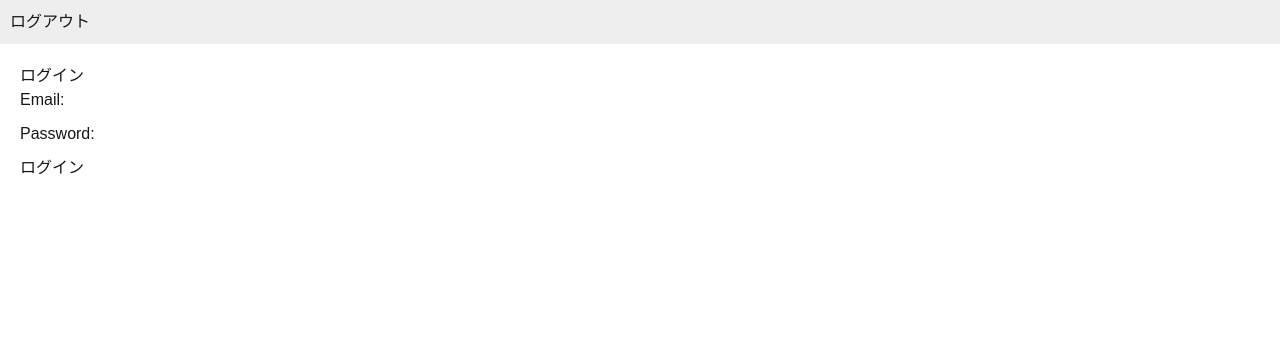
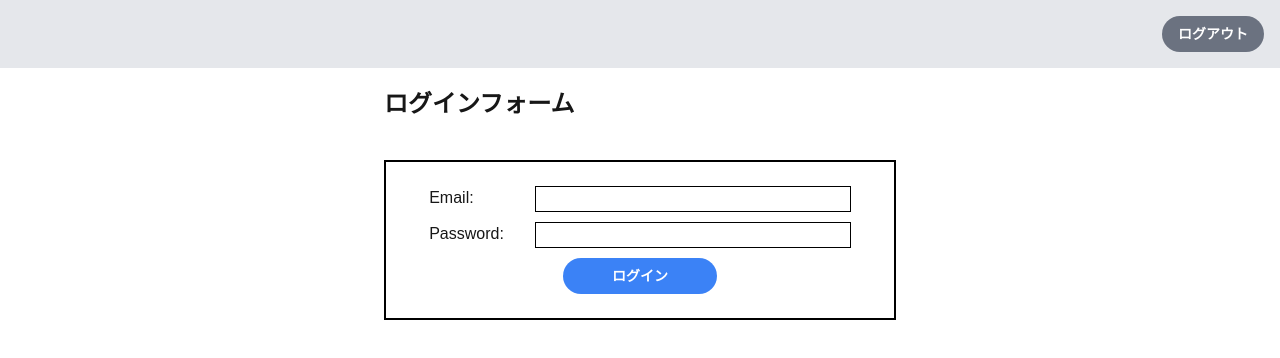
Before and after one commit to kai-phoenix/meetup_link, a Next.js app in the folder frontend/: page /login in a window 1280 px wide. Shown: the top 358 px of the page. Built offline with nearby package versions, Linux system fonts and the light colour scheme.

Commit message:
[add] ログイン、ログアウトフォームデザイン修正
tailwindsでcssを記述、マークアウトする

```diff
--- a/frontend/app/components/LogoutButton.tsx
+++ b/frontend/app/components/LogoutButton.tsx
@@ -18,7 +18,7 @@ export function LogoutButton() {
         router.push('/login')
     }
     return (
-        <button onClick={handleLogout}>
+        <button onClick={handleLogout} className="bg-gray-500 hover:bg-gray-700 text-white font-bold py-2 px-4 rounded-3xl text-sm /">
             ログアウト
         </button>
     )
--- a/frontend/app/layout.tsx
+++ b/frontend/app/layout.tsx
@@ -28,7 +28,7 @@ export default function RootLayout({
       <body
         className={`${geistSans.variable} ${geistMono.variable} antialiased`}
       >
-        <nav style={{padding:10,background:'#eee'}}>
+        <nav className="flex justify-end bg-gray-200 p-4">
           <LogoutButton/>
         </nav>
         {children}
--- a/frontend/app/login/page.tsx
+++ b/frontend/app/login/page.tsx
@@ -45,18 +45,18 @@ export default function LoginPage() {
         }
     }
     return (
-        <div style={{margin:'20px'}}>
-            <h1>ログイン</h1>
-            <form onSubmit={handleSubmit}>
-                <div style={{marginBottom:'10px'}}>
+        <div className="w-6/12 mx-auto max-w-lg min-w-96">
+            <h1 className="my-5 text-2xl font-bold">ログインフォーム</h1>
+            <form onSubmit={handleSubmit} className="flex justify-center flex-col my-10 p-6 border-2 border-black">
+                <div className='mb-2.5 w-11/12 flex justify-between flex-rap mx-auto'>
                     <label htmlFor="email">Email:</label>
-                    <input id="email" type="email" name="email" value={email} onChange={e => setEmail(e.target.value)}/>
+                    <input id="email" type="email" name="email" value={email} onChange={e => setEmail(e.target.value)} className='border border-black w-9/12'/>
                 </div>
-                <div style={{marginBottom:'10px'}}>
+                <div className='mb-2.5 w-11/12 flex justify-between flex-rap mx-auto'>
                     <label htmlFor="password">Password:</label>
-                    <input id="password" type="password" name="password" value={password} onChange={e => setPassword(e.target.value)}/>
+                    <input id="password" type="password" name="password" value={password} onChange={e => setPassword(e.target.value)} className='border border-black w-9/12'/>
                 </div>
-                <button type="submit">
+                <button type="submit" className="bg-blue-500 hover:bg-blue-700 text-white font-bold py-2 px-4 rounded-3xl text-sm w-4/12 mx-auto">
                     ログイン
                 </button>
             </form>
```
